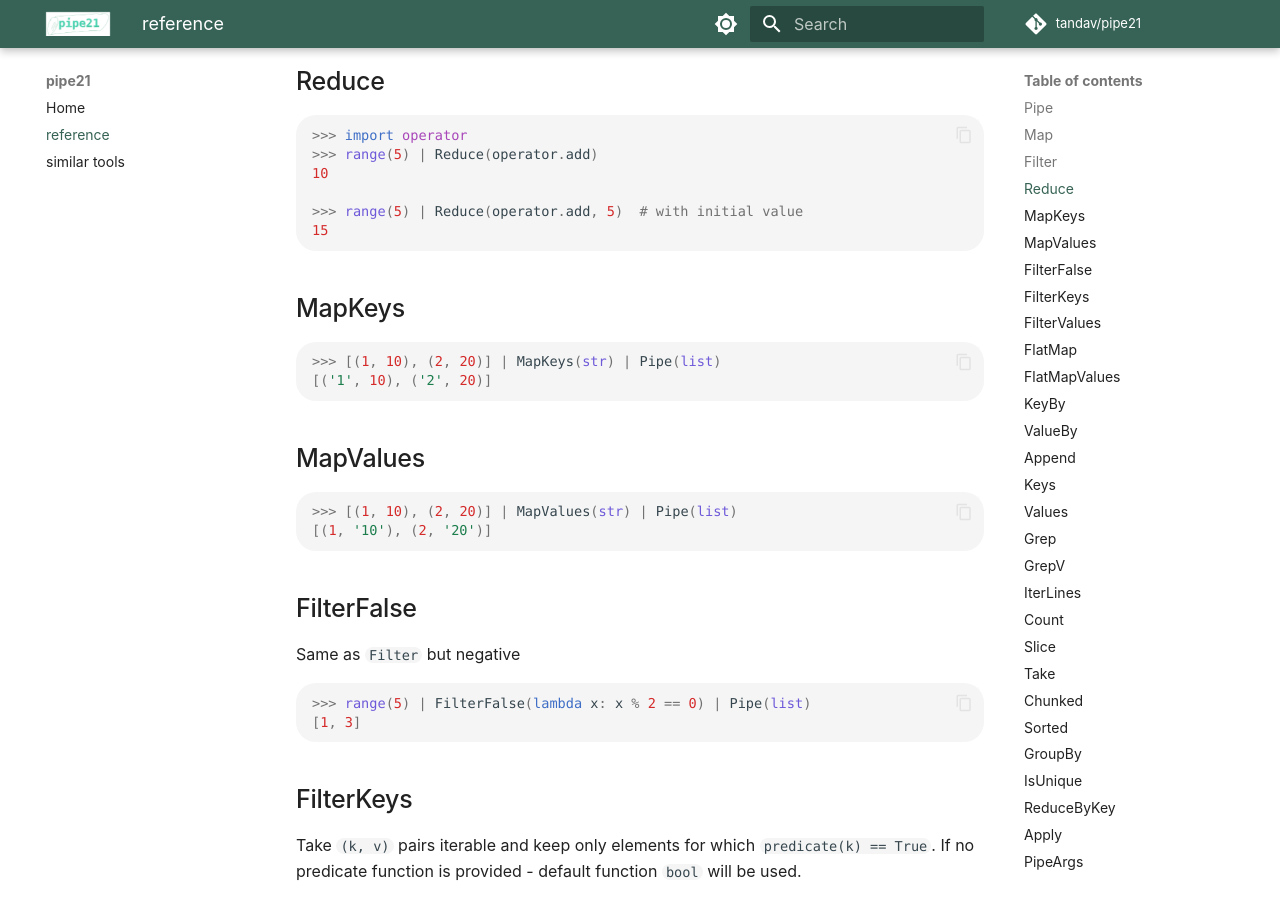
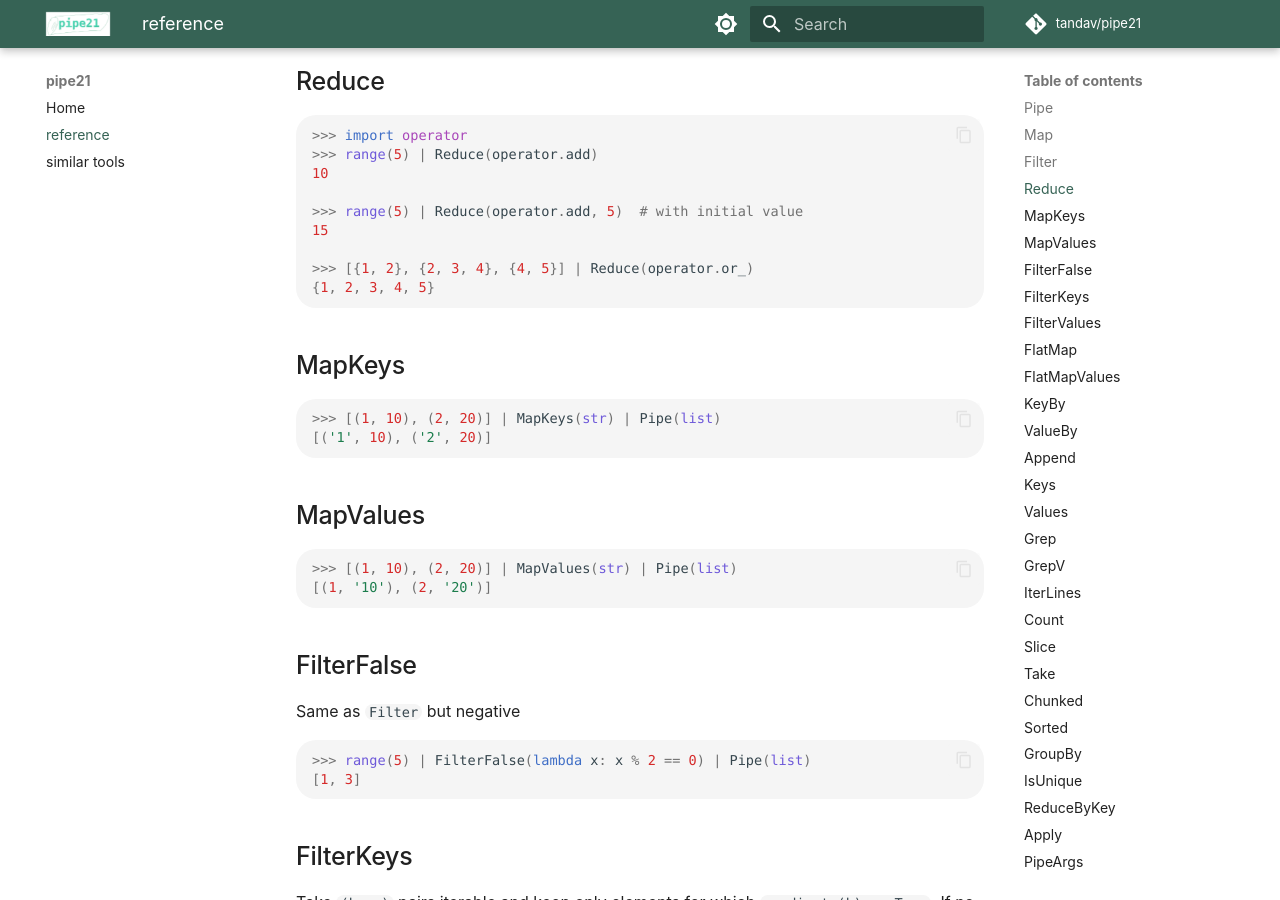
Before and after one commit to tandav/pipe21, an MkDocs documentation site: the page built from docs/reference.md, in a window 1280 px wide and 900 px high, scrolled down 1239 px. Built offline with MkDocs 1.6.1 and Material for MkDocs 9.7.7, drawn with Linux system fonts in a browser that asks for light colours; comment, search, counter and statistics services are not loaded.

Commit message:
update docs for Reduce

````diff
--- a/docs/reference.md
+++ b/docs/reference.md
@@ -68,6 +68,9 @@ True
 
 >>> range(5) | Reduce(operator.add, 5)  # with initial value
 15
+
+>>> [{1, 2}, {2, 3, 4}, {4, 5}] | Reduce(operator.or_)
+{1, 2, 3, 4, 5}
 
 ```
 
````
Also changed, not shown: 1 other file.
